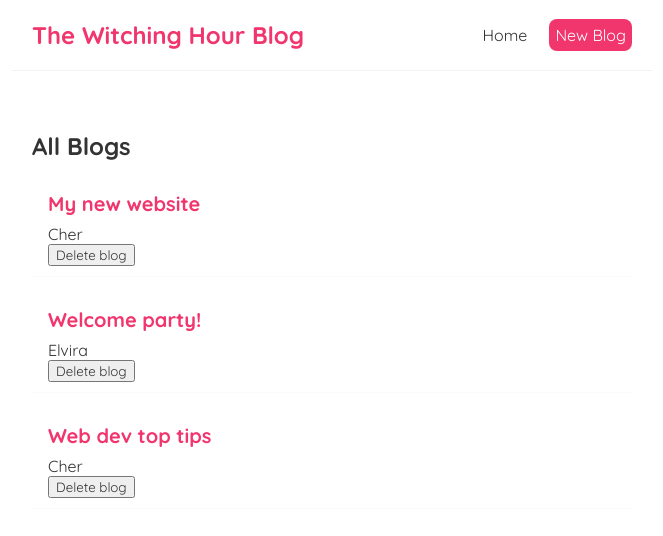
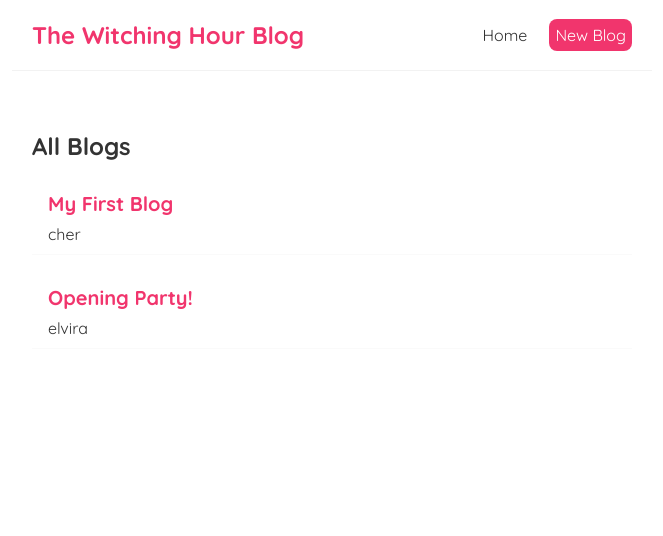
Before and after one commit to aracelivaldovinos/react-blog-practice, a React (Create React App) app: page / in a window 1280 px wide. Shown: the top 536 px of the page, without its empty margins (308-971 px from the left). Built offline with nearby package versions, Linux system fonts and the light colour scheme; data requests are answered from the project's data file; the HTML template or start-up script is replaced by a standard one.

Commit message:
add useEffect to fetch data from db

```diff
--- a/src/BlogList.js
+++ b/src/BlogList.js
@@ -1,4 +1,4 @@
-const BlogList = ({blogs, title, handleDelete}) => {
+const BlogList = ({blogs, title}) => {
 
 
   return (
@@ -8,7 +8,6 @@
         <div className="blog-preview" key={blog.id}>
           <h2>{blog.title}</h2>
           <p>{blog.author}</p>
-          <button onClick={()=> handleDelete(blog.id)}>Delete blog</button>
         </div>
       ))}
     </div>
--- a/src/Home.js
+++ b/src/Home.js
@@ -2,25 +2,22 @@
 import BlogList from './BlogList';
 
 const Home = () => {
-const [blogs, setBlogs] =useState([
-  { title: 'My new website', body: 'lorem ipsum...', author: 'Cher', id: 1 },
-  { title: 'Welcome party!', body: 'lorem ipsum...', author: 'Elvira', id: 2 },
-  { title: 'Web dev top tips', body: 'lorem ipsum...', author: 'Cher', id: 3 }
-])
+const [blogs, setBlogs] =useState(null)
 
 
-const handleDelete = (id) => {
-  const newBlogs = blogs.filter(((blog) => blog.id !== id ))
-  setBlogs(newBlogs)
-  }
-
 useEffect(()=> {
-  console.log('useEffect run')
-  console.log(blogs)
+  fetch('http://localhost:8000/blogs')
+    .then(res => {
+      return res.json();
+    })
+    .then(data =>{
+      console.log(data);
+      setBlogs(data);
+    })
 }, [])
   return (
     <div className="home">
-      <BlogList blogs={blogs} title= "All Blogs" handleDelete={handleDelete}/>
+      {blogs && <BlogList blogs={blogs} title= "All Blogs"/>}
       {/* <BlogList blogs={blogs.filter((blog) => blog.author === 'Cher' )} title= "Cher's blogs"/> */}
     </div>
   );
```
